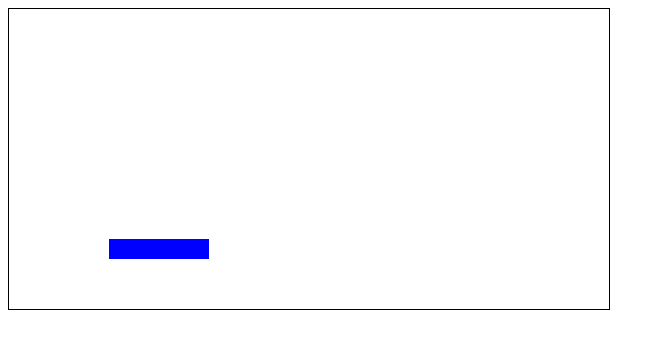
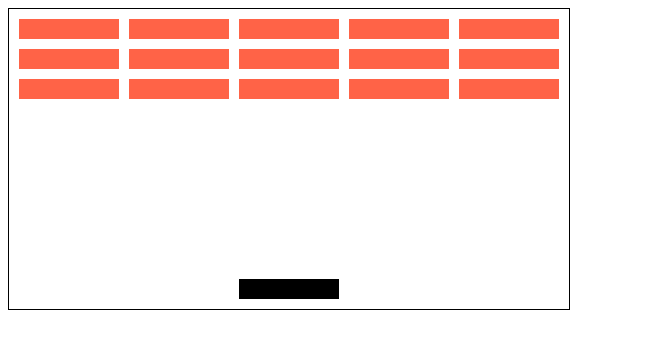
Before and after one commit to Drake224025/game-breakout, a plain HTML site: page index.html in a window 1280 px wide. Shown: the whole page, without its empty margins (0-665 px from the left). Drawn offline with Linux system fonts and the light colour scheme.

Commit message:
Add functionality

```diff
--- a/app.js
+++ b/app.js
@@ -1,20 +1,85 @@
 const grid = document.querySelector(".grid");
 const blockWidth = 100;
-const blockHeight = 100;
+const blockHeight = 20;
+const userStart = [230, 10];
+const boardWidth = 460;
+let currentPosition = userStart;
 
 // Create Blocks
 class Block {
-  constructor(xAxis, yAxis) {}
+  constructor(xAxis, yAxis) {
+    this.bottomLeft = [xAxis, yAxis];
+    this.bottomRight = [xAxis + blockWidth, yAxis];
+    this.topLeft = [xAxis, yAxis + blockHeight];
+    this.topRight = [xAxis + blockWidth, yAxis + blockHeight];
+  }
 }
 
-// Draw block
+const blocks = [
+  new Block(10, 270),
+  new Block(120, 270),
+  new Block(230, 270),
+  new Block(340, 270),
+  new Block(450, 270),
+  new Block(10, 240),
+  new Block(120, 240),
+  new Block(230, 240),
+  new Block(340, 240),
+  new Block(450, 240),
+  new Block(10, 210),
+  new Block(120, 210),
+  new Block(230, 210),
+  new Block(340, 210),
+  new Block(450, 210),
+];
+
+// Draw all blocks
 function addBlock() {
-  const block = document.createElement("div");
-  block.style.left = "100px";
-  block.style.bottom = "50px";
-  block.classList.add("block");
+  for (let index = 0; index < blocks.length; index++) {
+    const element = blocks[index];
+    const block = document.createElement("div");
+    block.style.left = element.bottomLeft[0] + "px";
+    block.style.bottom = element.bottomLeft[1] + "px";
+    block.classList.add("block");
 
-  grid.appendChild(block);
+    grid.appendChild(block);
+  }
 }
 
 addBlock();
+
+// Add user
+const user = document.createElement("div");
+user.classList.add("user");
+drawUser();
+grid.appendChild(user);
+
+// Draw user
+function drawUser() {
+  user.style.left = currentPosition[0] + "px";
+  user.style.bottom = currentPosition[1] + "px";
+}
+
+// Move user
+function moveUser(e) {
+  switch (e.key) {
+    case "ArrowLeft":
+      if (currentPosition[0] > 0) {
+        currentPosition[0] -= 10;
+        drawUser();
+      }
+      break;
+    case "ArrowRight":
+      if (currentPosition[0] < boardWidth) {
+        currentPosition[0] += 10;
+        drawUser();
+      }
+      break;
+    default:
+      break;
+  }
+}
+
+document.addEventListener("keydown", moveUser);
+
+// Add the ball
--- a/styles.css
+++ b/styles.css
@@ -1,6 +1,6 @@
 .grid {
   position: absolute;
-  width: 600px;
+  width: 560px;
   height: 300px;
   border: solid black 1px;
 }
@@ -9,5 +9,12 @@
   position: absolute;
   width: 100px;
   height: 20px;
-  background-color: blue;
+  background-color: tomato;
 }
+
+.user {
+  position: absolute;
+  width: 100px;
+  height: 20px;
+  background-color: black;
+}
```
